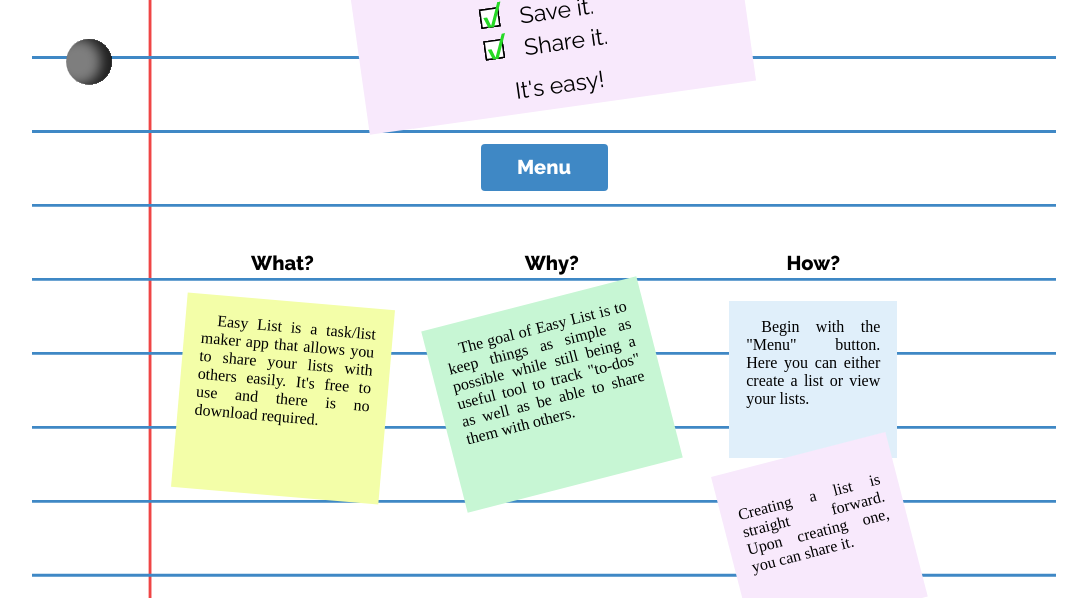
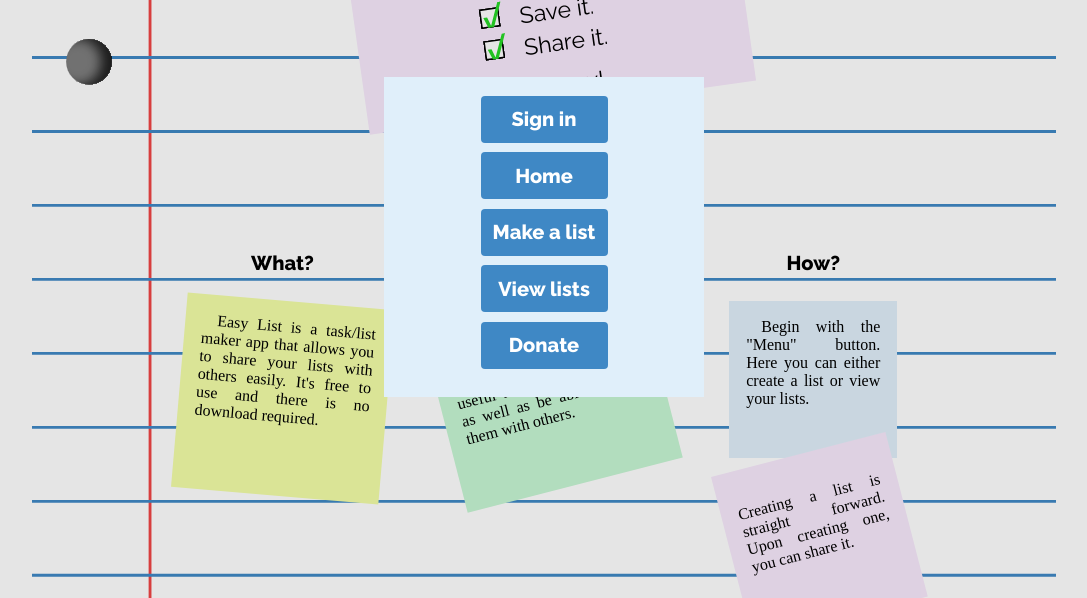
Before and after one commit to chadpjontek/Easylist, a React app: page / in a window 1280 px wide. Both pictures are taken after a click on the button "Menu". Shown: the part 163-761 px from the top of the page, without its empty margins (96-1183 px from the left). Built offline with nearby package versions, Linux system fonts and the light colour scheme; a web font is replaced by a local one.

Commit message:
feat: Add basic menu modal for navigation

```diff
--- a/src/components/App.js
+++ b/src/components/App.js
@@ -6,15 +6,28 @@ import web from '../images/website.svg';
 import github from '../images/github.svg';
 import twitter from '../images/twitter.svg';
 import linkedin from '../images/linkedin.svg';
+import MenuModal from './MenuModal';
 
 const App = () => {
+  const [showMenu, setShowMenu] = useState(false);
+
+  const toggleMenu = () => {
+    setShowMenu(!showMenu);
+  };
+
   return (
     <div className='container container--app'>
       <header>
         <TitleHeader />
       </header>
       <main className='main'>
-        <button className='btn'>Menu</button>
+        <button className='btn btn--menu' onClick={toggleMenu}>
+          Menu
+        </button>
+        <MenuModal
+          showMenu={showMenu}
+          hide={toggleMenu}>
+        </MenuModal>
         <div className="container container--note">
           <h2 className="main__h2 main__h2--what">What?</h2>
           <div className="note note--what">Easy List is a task/list maker app that allows you to share your lists with others easily. It&apos;s free to use and there is no download required.</div>
--- /dev/null
+++ b/src/components/MenuModal.js
@@ -0,0 +1,22 @@
+import React, { useState, useEffect } from 'react';
+import { createPortal } from 'react-dom';
+import '../styles/MenuModal.scss';
+
+const MenuModal = ({ showMenu, hide }) => {
+  // TODO: Add routes to each menu item
+  return showMenu ? createPortal(
+    <div id='menuModal' className="modal">
+      <div className="modal-content">
+        <div className="menu-btn-group">
+          <button onClick={hide} className='btn btn--sign-in'>Sign in</button>
+          <button onClick={hide} className='btn btn--home'>Home</button>
+          <button onClick={hide} className='btn btn--make-list'>Make a list</button>
+          <button onClick={hide} className='btn btn--view-lists'>View lists</button>
+          <button onClick={hide} className='btn btn--donate'>Donate</button>
+        </div>
+      </div>
+    </div>, document.getElementById('modal')
+  ) : null;
+};
+
+export default MenuModal;
--- a/src/index.html
+++ b/src/index.html
@@ -10,6 +10,7 @@
 
 <body>
   <div id="root"></div>
+  <div id="modal"></div>
 </body>
 
 </html>
--- a/src/index.js
+++ b/src/index.js
@@ -1,5 +1,5 @@
 import React from 'react';
-import ReactDOM from 'react-dom';
+import { render } from 'react-dom';
 import App from './components/App';
 
-ReactDOM.render(<App />, document.getElementById('root'));
+render(<App />, document.getElementById('root'));
--- a/src/styles/App.scss
+++ b/src/styles/App.scss
@@ -30,7 +30,7 @@ body {
 
 .btn {
   display: block;
-  margin: 35px auto 10px;
+  margin: 0 auto;
   width: 127px;
   height: 47px;
   font-family: 'Raleway', sans-serif;
@@ -42,14 +42,17 @@ body {
   border-radius: 4px;
   transition: all .2s;
 
-  &:hover {
-    box-shadow: 0 3px 4px 1px #ccc;
+  &:hover, &:focus {
+    box-shadow: 0 3px 4px 1px #000;
   }
 
   &:active {
     background-color: #2b6391;
   }
+}
 
+.btn--menu {
+  margin: 35px auto 10px;
 }
 
 .main__h2 {
--- /dev/null
+++ b/src/styles/MenuModal.scss
@@ -0,0 +1,44 @@
+@import url('https://fonts.googleapis.com/css?family=Raleway:400,800&display=swap');
+
+/*=== modals ===*/
+
+/* Background */
+.modal {
+  position: fixed;
+  z-index: 1111;
+  left: 0;
+  top: 0;
+  width: 100%;
+  height: 100%;
+  overflow: auto;
+  font-weight: 800;
+  font-size: 20px;
+  font-family: 'Raleway', sans-serif;
+  text-align: center;
+  vertical-align: middle;
+  background-color: rgba(0,0,0,0.1);
+}
+
+/* Content */
+.modal-content {
+  position: relative;
+  margin: 0 auto;
+  top: 50%;
+  transform: translateY(-50%);
+  display: grid;
+  justify-content: center;
+  align-content: center;
+  width: 320px;
+  height: 320px;
+  background: #E0EFFA;
+
+  .menu-btn-group {
+    justify-self: center;
+    align-self: center;
+    width: 127px;
+    height: 283px;
+    display: grid;
+    grid-template-rows: repeat(5, 1fr);
+
+  }
+}
```
